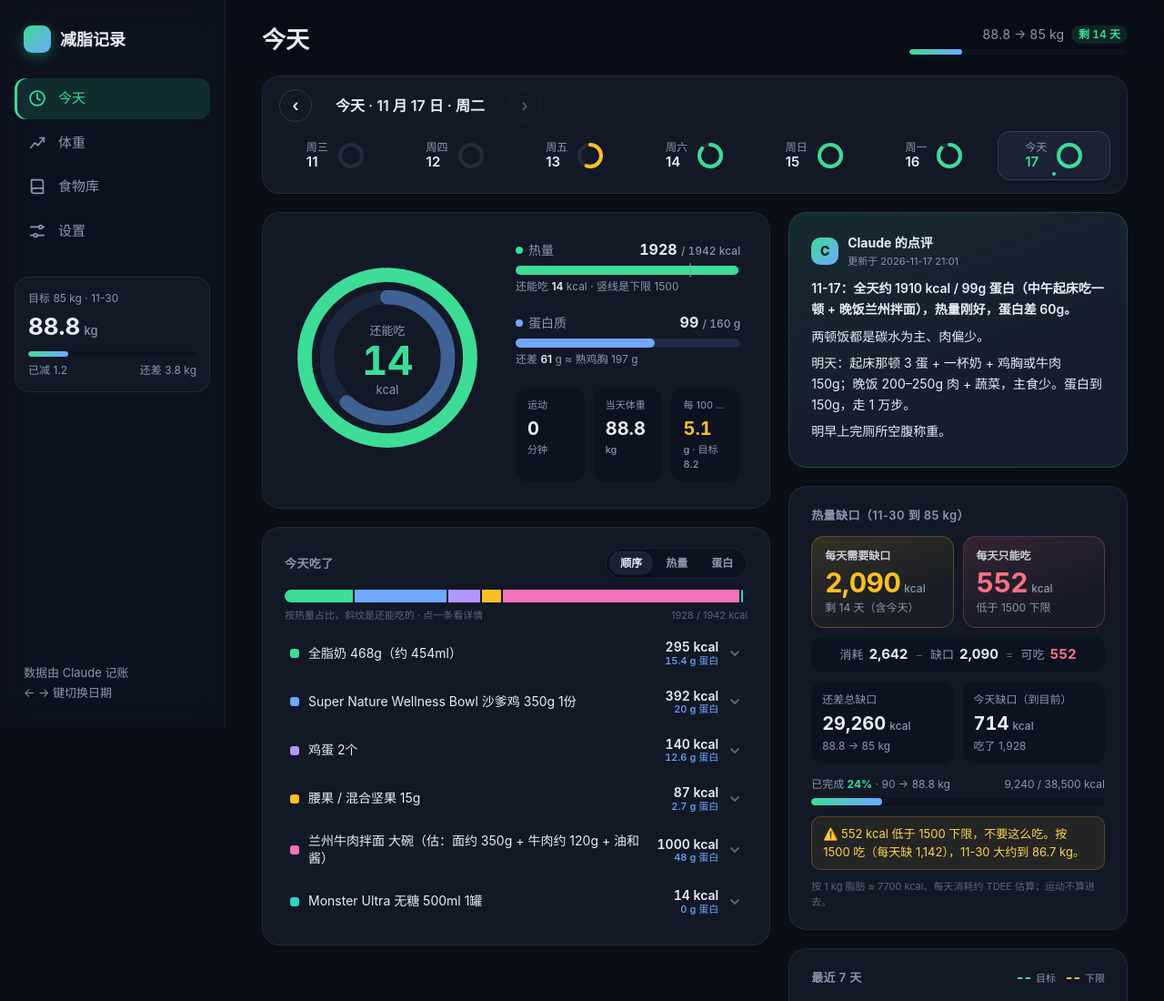
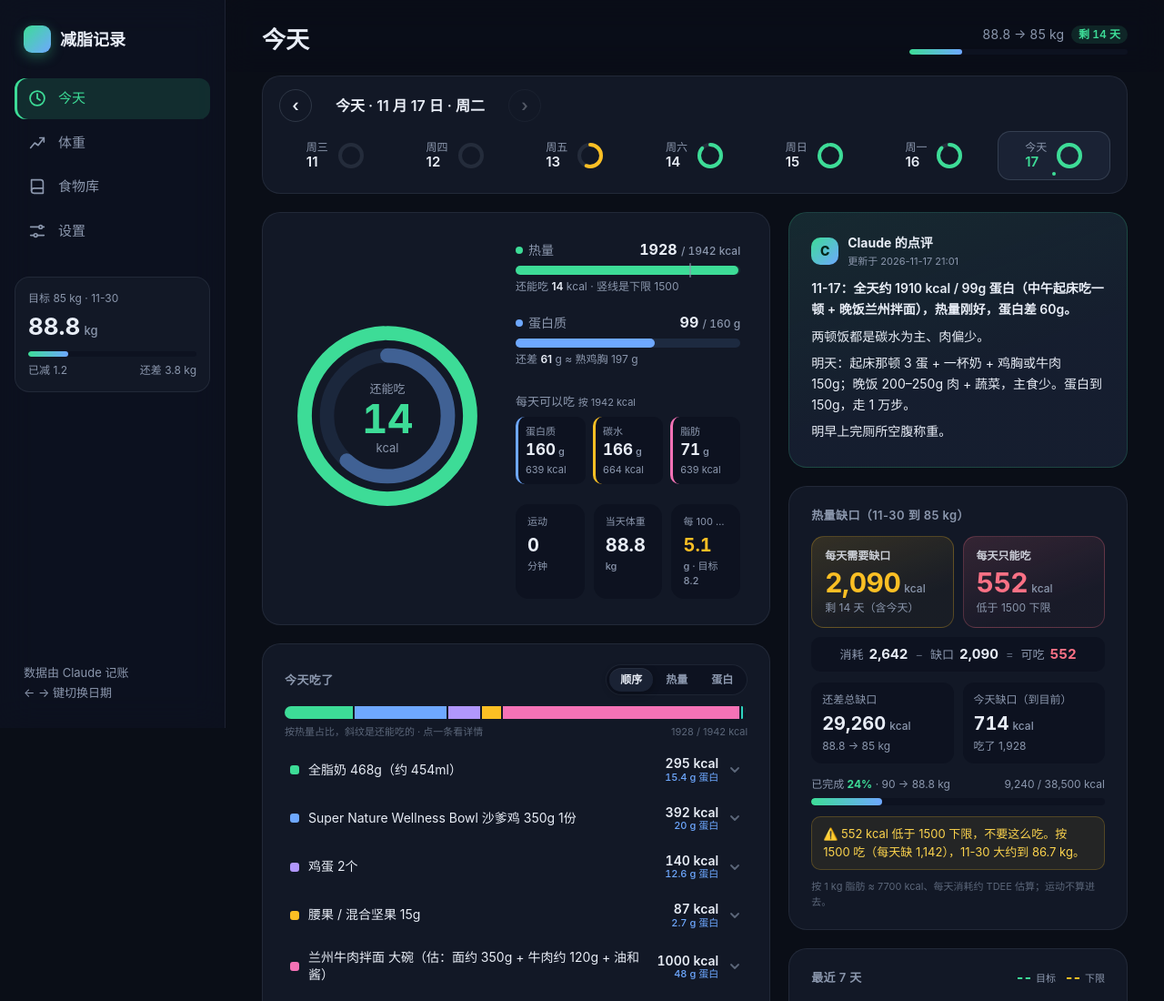
Before and after one commit to HeadmasterEggy/cut-tracker, a website built with Vite: page index.html in a window 1280 px wide. Shown: the top 1100 px of the page at 91% size. Built offline with nearby package versions, Linux system fonts and the light colour scheme.

Commit message:
今天页加「每天可以吃」：蛋白质、碳水、脂肪的克数 (#10)
蛋白按设置的 g/kg，脂肪 0.8 g/kg 体重，剩下的热量给碳水。


Claude-Session: https://claude.ai/code/session_015j29UdAudBvAGFwFzFiKxt

Co-authored-by: Claude <noreply@anthropic.com>

```diff
--- a/index.html
+++ b/index.html
@@ -52,6 +52,7 @@
           <div class="meter-bar"><div class="meter-fill" id="proteinBar"></div></div>
           <div class="meter-s" id="proteinSub"></div>
         </div>
+        <div class="macros" id="macroBox"></div>
         <div class="hero-kpis" id="heroKpis"></div>
       </div>
       <div class="hint" id="dayHint"></div>
--- a/src/calc.ts
+++ b/src/calc.ts
@@ -17,6 +17,16 @@ export function plan(): Plan {
   const raw = tdee - Number(s.deficit);
   const target = Math.max(raw, floor);
   return { w, bmr, tdee, target, floor, clamped: raw < floor, protein: w * Number(s.protK) };
+}
+
+export interface Macros { protein: number; fat: number; carbs: number }
+
+/** 每天三大营养素目标：蛋白按设置的 g/kg，脂肪 0.8 g/kg 体重，剩下的热量给碳水 */
+export const FAT_PER_KG = 0.8;
+export function macros(p: Plan): Macros {
+  const fat = p.w * FAT_PER_KG;
+  const carbs = Math.max(0, (p.target - p.protein * 4 - fat * 9) / 4);
+  return { protein: p.protein, fat, carbs };
 }
 
 export interface Totals { kcal: number; protein: number; exMin: number; exKcal: number }
--- a/src/style.css
+++ b/src/style.css
@@ -158,6 +158,17 @@ label { display: block; font-size: 13px; color: var(--muted); margin: 8px 0 4px;
 .meter-s { font-size: 12px; color: var(--muted); }
 .meter-s b { color: var(--text); font-weight: 600; }
 .hero-kpis { display: none; }
+.macros { margin-top: 10px; }
+.macros .mc-h { font-size: 13px; color: var(--muted); margin-bottom: 6px; }
+.macros .mc-h small { font-size: 11px; }
+.macros .mc-row { display: grid; grid-template-columns: repeat(3, minmax(0, 1fr)); gap: 8px; }
+.macros .mc { background: var(--card-2); border-radius: 10px; padding: 8px 8px; white-space: nowrap; overflow: hidden; border-left: 3px solid var(--line); min-width: 0; }
+.macros .mc.p { border-left-color: var(--blue); } .macros .mc.c { border-left-color: var(--warn); } .macros .mc.f { border-left-color: #f472b6; }
+.macros .mc span { display: block; font-size: 11px; color: var(--muted); }
+.macros .mc b { display: block; font-size: 17px; font-variant-numeric: tabular-nums; }
+.macros .mc b small { font-size: 11px; color: var(--muted); font-weight: 500; }
+.macros .mc em { display: block; font-style: normal; font-size: 11px; color: var(--muted); }
+@media (max-width: 520px) { .macros .mc-row { gap: 6px; } .macros .mc b { font-size: 16px; } .macros .mc em { font-size: 10px; } }
 .hint:not(:empty) {
   grid-column: 1 / -1; padding: 10px 12px; border-radius: var(--r-s); font-size: 13px;
   background: rgba(var(--warn-rgb),.08); border: 1px solid rgba(var(--warn-rgb),.22); color: #fcd34d; animation: fadeDown .4s var(--ease);
--- a/src/views/today.ts
+++ b/src/views/today.ts
@@ -1,6 +1,6 @@
 // 「今天」页：进度环、吃了什么、运动、日期切换
 import { S, curDate, setCurDate, day, save } from '../state';
-import { deficitPlan, plan, totals, type Totals } from '../calc';
+import { deficitPlan, macros, plan, totals, type Totals } from '../calc';
 import { $, $in, $sel, esc, r0, r1, shift, today, toast } from '../util';
 import {
   RM, animateNums, applyFlash, confetti, countTo, flashBtn, floatText, numSpan, removeAnimated, retrigger,
@@ -44,6 +44,16 @@ export function renderToday() {
   $('proteinSub').innerHTML = short > 0
     ? `还差 <b>${r0(short)}</b> g ≈ 熟鸡胸 ${r0(short / 31 * 100)} g`
     : '已达标 ✓';
+
+  // 每天能吃的三大营养素（目标）。记录里只有热量和蛋白，碳水、脂肪只显示目标
+  const m = macros(p);
+  $('macroBox').innerHTML = `
+    <div class="mc-h">每天可以吃 <small>按 ${r0(p.target)} kcal</small></div>
+    <div class="mc-row">
+      <div class="mc p"><span>蛋白质</span><b>${r0(m.protein)}<small> g</small></b><em>${r0(m.protein * 4)} kcal</em></div>
+      <div class="mc c"><span>碳水</span><b>${r0(m.carbs)}<small> g</small></b><em>${r0(m.carbs * 4)} kcal</em></div>
+      <div class="mc f"><span>脂肪</span><b>${r0(m.fat)}<small> g</small></b><em>${r0(m.fat * 9)} kcal</em></div>
+    </div>`;
 
   let hint = '';
   const hour = new Date().getHours();
```
